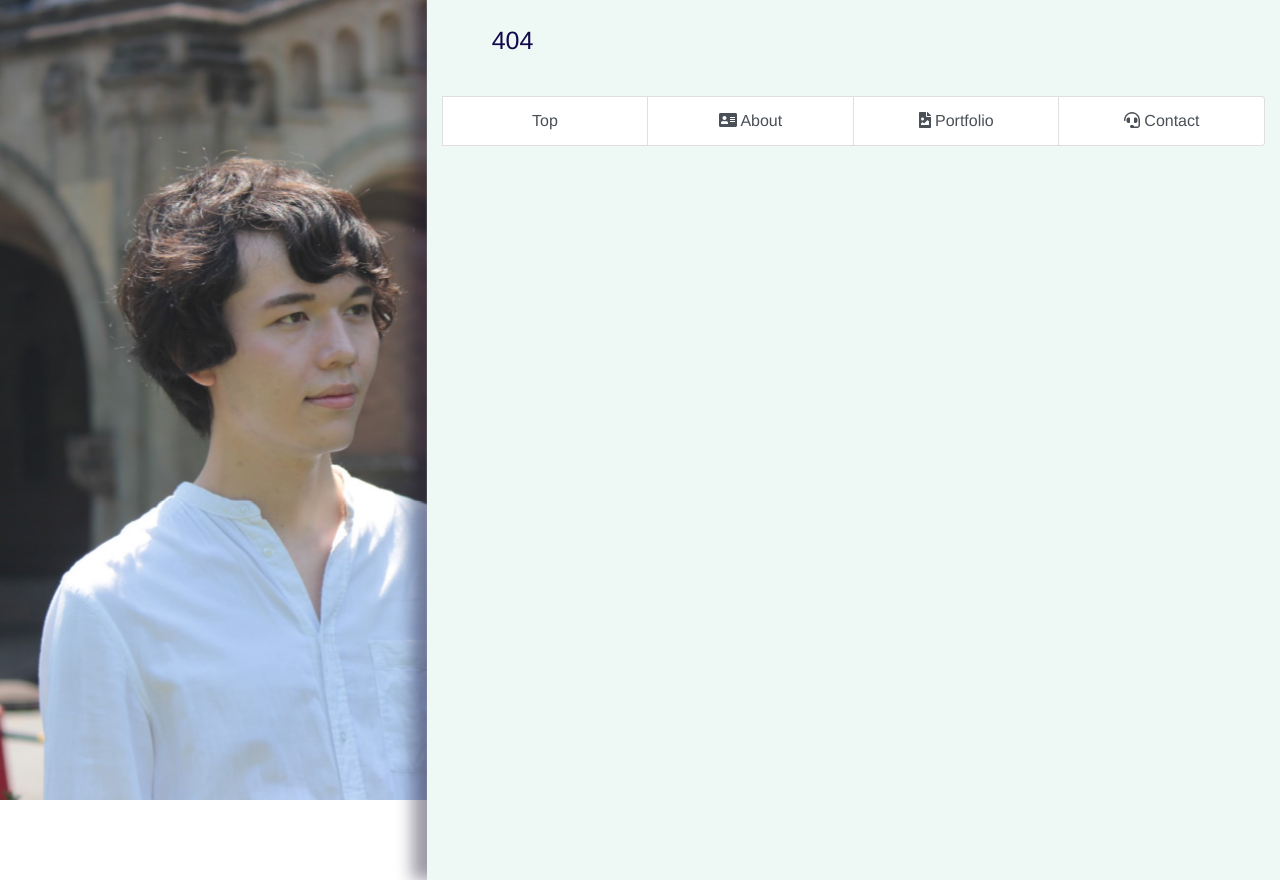
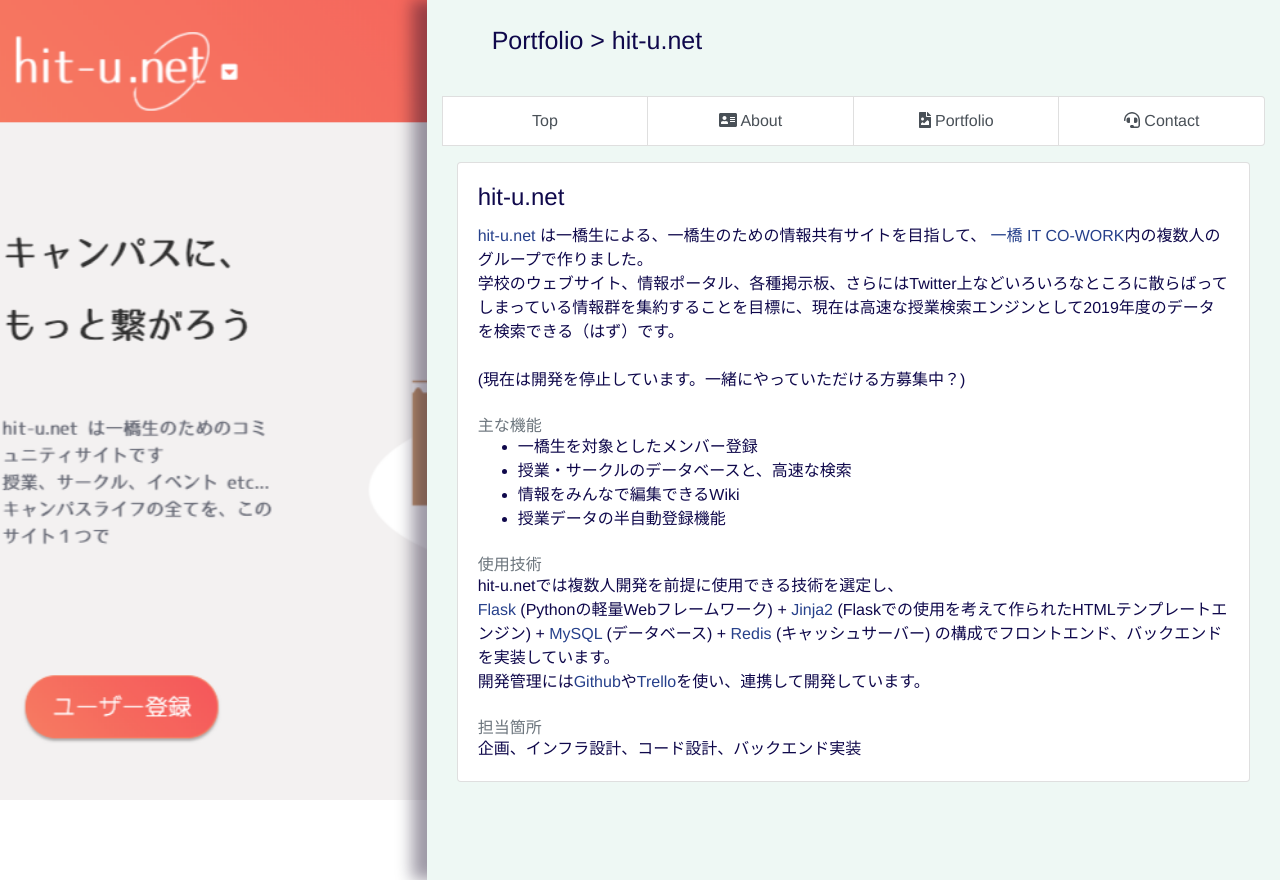
Before and after one commit to yu-ichiro/yu-smith-portfolio, a Vue app: page /portfolio/hitunet in a window 1280 px wide. Before the commit this address had no page. Built offline with nearby package versions, Linux system fonts and the light colour scheme.

Commit message:
[add] hit-u.net

```diff
--- a/src/fontAwesome.js
+++ b/src/fontAwesome.js
@@ -2,6 +2,7 @@ import {
     faAddressCard,
     faBars,
     faFileImage,
+    faGraduationCap,
     faHeadset,
     faHistory,
     faPen,
@@ -17,5 +18,6 @@ export default [
     faBars,
     faTimes,
     faFileImage,
-    faTools
+    faTools,
+    faGraduationCap
 ]
--- a/src/globals.js
+++ b/src/globals.js
@@ -2,6 +2,7 @@ import LightImage from '@/assets/img/light.jpg'
 import DarkImage from '@/assets/img/dark.jpg'
 import GreenImage from '@/assets/img/green.jpg'
 import PortfolioImage from '@/assets/img/noteIMGL0060-min.jpg'
+import hitUNetImage from '@/assets/img/hitunet.png'
 
 const Asset = {
     img: {
@@ -9,6 +10,7 @@ const Asset = {
         darkImage: DarkImage,
         greenImage: GreenImage,
         portfolioImage: PortfolioImage,
+        hitUNetImage: hitUNetImage,
     },
 };
 
--- a/src/pages/Portfolio.vue
+++ b/src/pages/Portfolio.vue
@@ -7,15 +7,15 @@
             <b-card-group columns class="item-list">
                 <b-card>
                     <b-card-title>
-                        <font-awesome-icon icon="address-card" size="sm"/>
-                        yu-smith.com
+                        <font-awesome-icon icon="graduation-cap" size="sm"/>
+                        hit-u.net
                     </b-card-title>
                     <b-card-text>
-                        このサイトです。<br>
-                        Vue.jsを基本に、Vue-router、SCSSなどを使って組み立て、Netlifyでホスティングしています。<br>
-                        海外の人の仕事も請けたいから多言語対応もしたさがある..<br>
+                        一橋の有志で作る一橋生のための情報ポータル<br>
                         <br>
-                        ソースコードは<a href="https://github.com/yu-ichiro/yu-smith-portfolio" target="_blank">こちら</a>にあります。
+                        <b-button to="/portfolio/hitunet" class="card-link" variant="primary">
+                            詳細 »
+                        </b-button>
                     </b-card-text>
                 </b-card>
                 <b-card>
@@ -33,6 +33,19 @@
                         <code>pip install ex_tools</code>でインストールできます。<br>
                         <br>
                         <outer-link href="https://github.com/yu-ichiro/ex-tools">Githubリポジトリ</outer-link>
+                    </b-card-text>
+                </b-card>
+                <b-card>
+                    <b-card-title>
+                        <font-awesome-icon icon="address-card" size="sm"/>
+                        yu-smith.com
+                    </b-card-title>
+                    <b-card-text>
+                        このサイトです。<br>
+                        Vue.jsを基本に、Vue-router、SCSSなどを使って組み立て、Netlifyでホスティングしています。<br>
+                        海外の人の仕事も請けたいから多言語対応もしたさがある..<br>
+                        <br>
+                        ソースコードは<outer-link href="https://github.com/yu-ichiro/yu-smith-portfolio">こちら</outer-link>にあります。
                     </b-card-text>
                 </b-card>
             </b-card-group>
--- /dev/null
+++ b/src/pages/portfolio/HitUNet.vue
@@ -0,0 +1,61 @@
+<template>
+    <b-col id="hitunet">
+        <b-card>
+            <b-card-title>
+                hit-u.net
+            </b-card-title>
+            <b-card-text class="paragraph">
+                <outer-link href="https://hit-u.net">hit-u.net</outer-link> は一橋生による、一橋生のための情報共有サイトを目指して、
+                <outer-link href="https://twitter.com/1284cowork">一橋 IT CO-WORK</outer-link>内の複数人のグループで作りました。<br>
+                学校のウェブサイト、情報ポータル、各種掲示板、さらにはTwitter上などいろいろなところに散らばってしまっている情報群を集約することを目標に、現在は高速な授業検索エンジンとして2019年度のデータを検索できる（はず）です。<br>
+                <br>
+                (現在は開発を停止しています。一緒にやっていただける方募集中？)
+            </b-card-text>
+            <b-card-text class="paragraph">
+                <b-card-sub-title>主な機能</b-card-sub-title>
+                <ul>
+                    <li>一橋生を対象としたメンバー登録</li>
+                    <li>授業・サークルのデータベースと、高速な検索</li>
+                    <li>情報をみんなで編集できるWiki</li>
+                    <li>授業データの半自動登録機能</li>
+                </ul>
+            </b-card-text>
+            <b-card-text class="paragraph">
+                <b-card-sub-title>使用技術</b-card-sub-title>
+                hit-u.netでは複数人開発を前提に使用できる技術を選定し、<br>
+                <outer-link href="https://a2c.bitbucket.io/flask/">Flask</outer-link> (Pythonの軽量Webフレームワーク) +
+                <outer-link href="https://jinja.palletsprojects.com/en/2.10.x/">Jinja2</outer-link> (Flaskでの使用を考えて作られたHTMLテンプレートエンジン) +
+                <outer-link href="https://www.mysql.com/jp/">MySQL</outer-link> (データベース) +
+                <outer-link href="https://redis.io/">Redis</outer-link> (キャッシュサーバー)
+                の構成でフロントエンド、バックエンドを実装しています。<br>
+                開発管理には<outer-link href="https://github.com">Github</outer-link>や<outer-link href="https://trello.com">Trello</outer-link>を使い、連携して開発しています。
+            </b-card-text>
+            <b-card-text class="paragraph">
+                <b-card-sub-title>担当箇所</b-card-sub-title>
+                企画、インフラ設計、コード設計、バックエンド実装
+            </b-card-text>
+        </b-card>
+    </b-col>
+</template>
+
+<script>
+    import globalState from "@/globals";
+
+    export default {
+        name: "HitUNet",
+        data() {
+            return {
+                globalState: globalState,
+            }
+        },
+        mounted() {
+            this.globalState.eyeCatchImage = this.globalState.assets.img.hitUNetImage;
+        }
+    }
+</script>
+
+<style type="text/scss">
+    .paragraph {
+        margin-bottom: 30px;
+    }
+</style>
--- a/src/route.js
+++ b/src/route.js
@@ -4,6 +4,7 @@ import Top from "@/pages/Top";
 import About from "@/pages/About";
 import Contact from "@/pages/Contact";
 import Portfolio from "@/pages/Portfolio";
+import HitUNet from "@/pages/portfolio/HitUNet";
 
 Vue.use(Router);
 
@@ -26,6 +27,11 @@ export default new Router({
             component: Portfolio
         },
         {
+            path: '/portfolio/hitunet',
+            name: 'Portfolio > hit-u.net',
+            component: HitUNet
+        },
+        {
             path: '/blog',
             name: 'Blog',
         },
```
Also changed, not shown: src/assets/img/hitunet.png (added).
